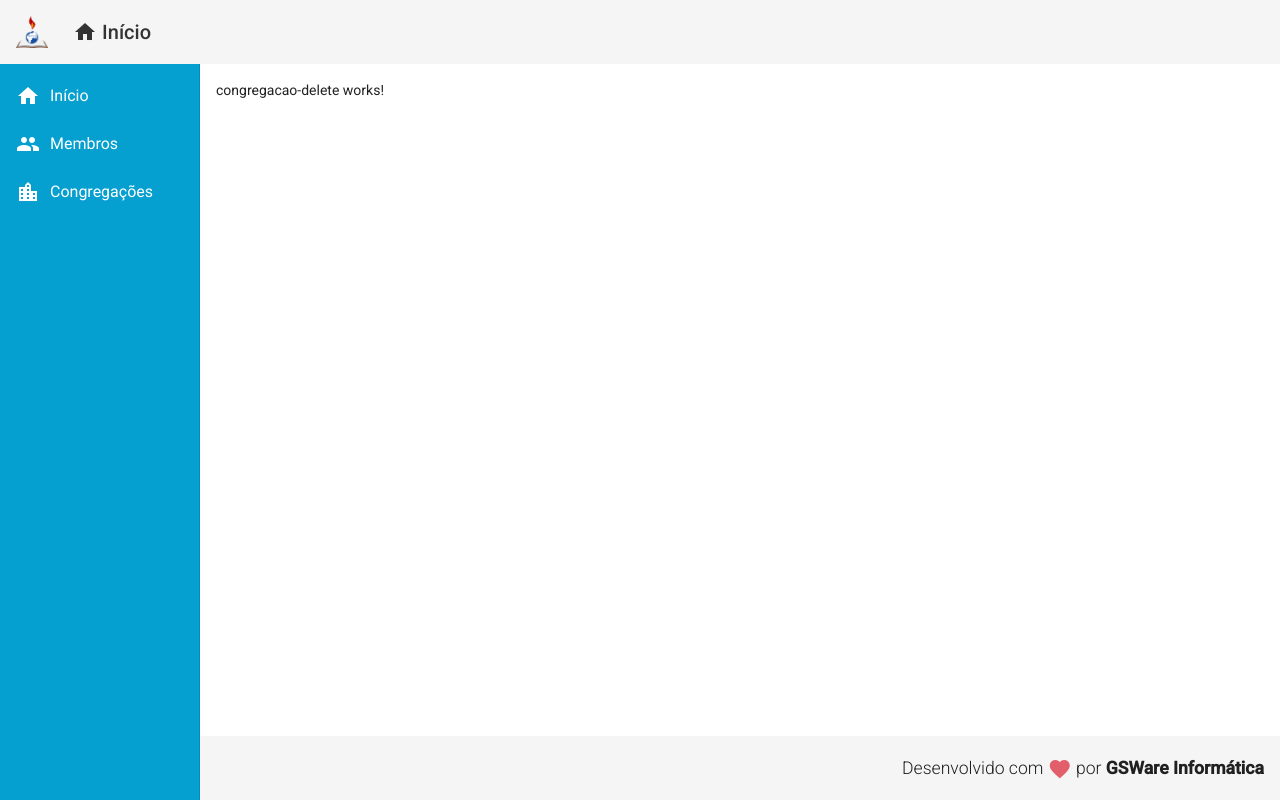
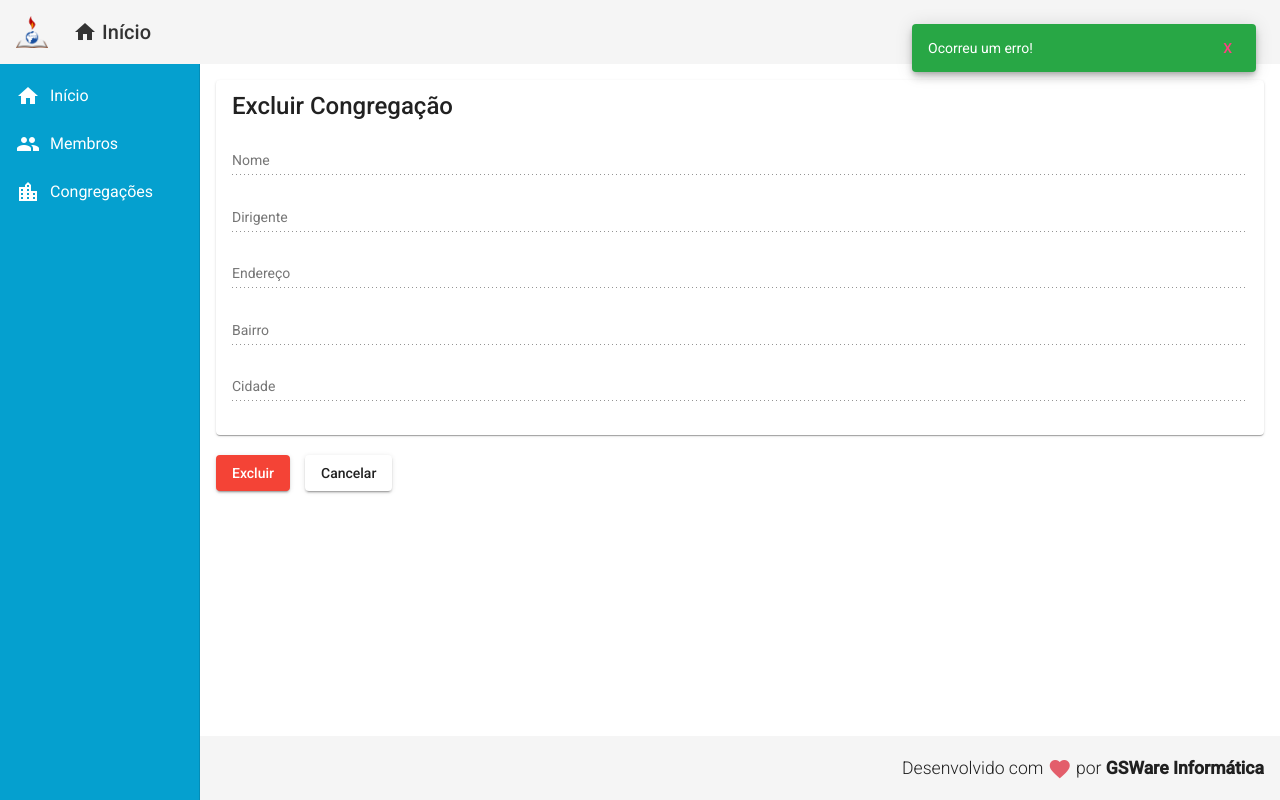
Before and after one commit to gabriel-mars/registro-membros, an Angular app in the folder registro-membros/: page /congregacoes/delete/1 in a window 1280 px wide. Built offline with nearby package versions, Linux system fonts and the light colour scheme; no server answers.

Commit message:
Remoção de congregações funcional

```diff
--- a/registro-membros/src/app/components/congregacao/congregacao-delete/congregacao-delete.component.css
+++ b/registro-membros/src/app/components/congregacao/congregacao-delete/congregacao-delete.component.css
@@ -0,0 +1,9 @@
+form {
+    display: flex;
+    flex-direction: column;
+    margin-top: 20px;
+}
+
+button {
+    margin: 20px 15px 0px 0px;
+}
--- a/registro-membros/src/app/components/congregacao/congregacao-delete/congregacao-delete.component.html
+++ b/registro-membros/src/app/components/congregacao/congregacao-delete/congregacao-delete.component.html
@@ -1 +1,33 @@
-<p>congregacao-delete works!</p>
+<mat-card>
+    <mat-card-title>Excluir Congregação</mat-card-title>
+
+    <form>
+        <mat-form-field>
+            <input matInput placeholder="Nome" [value] = "congregacao?.nome" name="nome" disabled/>
+        </mat-form-field>
+
+        <mat-form-field>
+            <input matInput placeholder="Dirigente" [value] = "congregacao?.dirigente" name="dirigente" disabled/>
+        </mat-form-field>
+
+        <mat-form-field>
+            <input matInput placeholder="Endereço" [value] = "congregacao?.logradouro" name="logradouro" disabled/>
+        </mat-form-field>
+
+        <mat-form-field>
+            <input matInput placeholder="Bairro" [value] = "congregacao?.bairro" name="bairro" disabled/>
+        </mat-form-field>
+
+        <mat-form-field>
+            <input matInput placeholder="Cidade" [value] = "congregacao?.cidade" name="cidade" disabled/>
+        </mat-form-field>
+    </form>
+</mat-card>
+
+<button mat-raised-button (click)="deleteCongregacao()" color="warn">
+    Excluir
+</button>
+
+<button mat-raised-button (click)="cancel()">
+    Cancelar
+</button>
--- a/registro-membros/src/app/components/congregacao/congregacao-delete/congregacao-delete.component.ts
+++ b/registro-membros/src/app/components/congregacao/congregacao-delete/congregacao-delete.component.ts
@@ -1,4 +1,7 @@
+import { Router, ActivatedRoute } from '@angular/router';
+import { CongregacaoService } from './../congregacao.service';
 import { Component, OnInit } from '@angular/core';
+import { Congregacao } from '../congregacao.model';
 
 @Component({
   selector: 'app-congregacao-delete',
@@ -7,9 +10,28 @@ import { Component, OnInit } from '@angular/core';
 })
 export class CongregacaoDeleteComponent implements OnInit {
 
-  constructor() { }
+  congregacao: Congregacao;
+
+  constructor(
+    private congregacaoService: CongregacaoService,
+    private router: Router,
+    private route: ActivatedRoute) { }
 
   ngOnInit(): void {
+    const id = +this.route.snapshot.paramMap.get('id');
+    this.congregacaoService.readById(id).subscribe(congregacao => {
+      this.congregacao = congregacao;
+    })
   }
 
+  deleteCongregacao(): void {
+    this.congregacaoService.delete(this.congregacao.id).subscribe(() => {
+      this.congregacaoService.showMessage('Congregação excluída!');
+      this.router.navigate(['/congregacoes']);
+    })
+  }
+
+  cancel(): void{
+    this.router.navigate(['/congregacoes']);
+  }
 }
```
